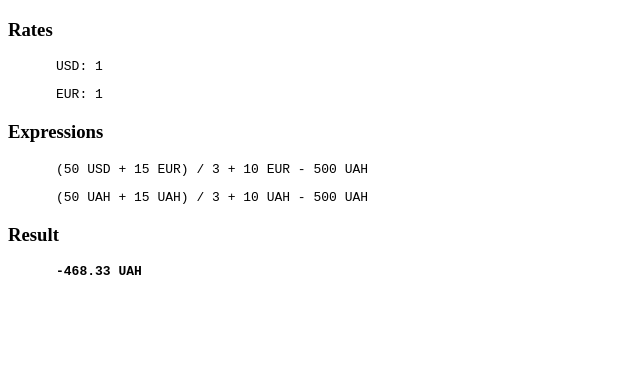
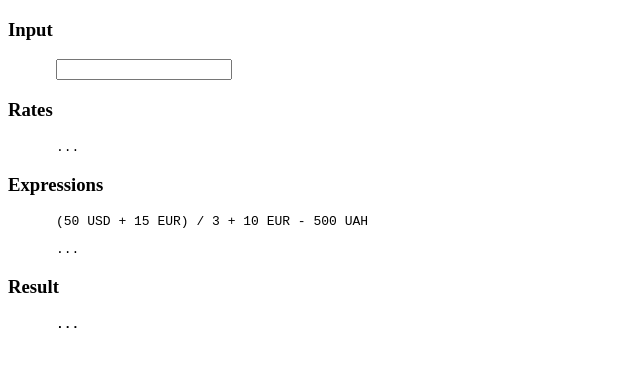
Before and after one commit to parzh/parzh.github.io, a React app: page / in a window 1280 px wide. Shown: the top 366 px of the page, without its empty margins (0-640 px from the left). Built offline with nearby package versions, Linux system fonts and the light colour scheme; no server answers.

Commit message:
Parameterize RatesContainer with 'input'

```diff
--- a/src/curr/app.tsx
+++ b/src/curr/app.tsx
@@ -1,16 +1,19 @@
 import React, { useState } from "react";
 
+import InputContainer from "./components/input-container";
 import RatesContainer from "./components/rates-container";
 import ExpressionsContainer from "./components/expressions-container";
 import ResultContainer from "./components/result-container";
 
 export default function App(): JSX.Element {
+	const [ input, setInput ] = useState<string | null>(null);
 	const [ ratesFetched, setRatesFetched ] = useState<boolean>(false);
 	const [ converted, setConverted ] = useState<string | null>(null);
 
 	return (
 		<>
-			<RatesContainer codes={[ "USD", "EUR" ]} onAllFetched={(): unknown => setRatesFetched(true)} />
+			<InputContainer onChange={setInput} />
+			<RatesContainer input={input} onAllFetched={(): unknown => setRatesFetched(true)} />
 			<ExpressionsContainer ratesFetched={ratesFetched} onConverted={setConverted} />
 			<ResultContainer expression={converted} />
 		</>
--- a/src/curr/components/rates-container.tsx
+++ b/src/curr/components/rates-container.tsx
@@ -8,19 +8,26 @@ interface OnAllFetched {
 
 /** @private */
 interface Props {
-	codes: [ string, ...string[] ];
+	input: string | null;
 	onAllFetched?: OnAllFetched;
 }
 
 /** @private */
 const noop: OnAllFetched = () => {}; // eslint-disable-line @typescript-eslint/no-empty-function
 
-export default function RatesContainer({ codes, onAllFetched = noop }: Props): JSX.Element {
-	const [ fetchedCount, setFetchedCount ] = useState<number>(0);
+/** @private */
+const KEY_RANDOM = Math.random();
 
-	const addFetched = (): unknown => setFetchedCount((current) => current + 1);
+export default function RatesContainer({ input, onAllFetched = noop }: Props): JSX.Element {
+	const currsMatch = input?.match(/(?<=\d )[A-Z]{3}/g);
+	const currsFound = !!currsMatch;
+	const currs = Array.from(currsMatch || []);
 
-	if (fetchedCount >= codes.length)
+	const [ currsFetched, setCurrsFetched ] = useState<number>(0);
+
+	const addFetched = (): unknown => setCurrsFetched((current) => current + 1);
+
+	if (currsFound && currsFetched >= currs.length)
 		onAllFetched();
 
 	return (
@@ -29,9 +36,17 @@ export default function RatesContainer({ codes, onAllFetched = noop }: Props): J
 				<h3>Rates</h3>
 			</header>
 
-			{codes.map((code) => (
-				<RateNode key={code} code={code} onFetched={addFetched} />
-			))}
+			{((): JSX.Element[] => {
+				if (!currsFound)
+					return [<pre key={KEY_RANDOM}>...</pre>];
+
+				if (!currs.length)
+					return [<pre key={KEY_RANDOM}>No currencies provided</pre>];
+
+				return currs.map((code) => (
+					<RateNode key={code} code={code} onFetched={addFetched} />
+				));
+			})()}
 		</section>
 	);
 }
```
